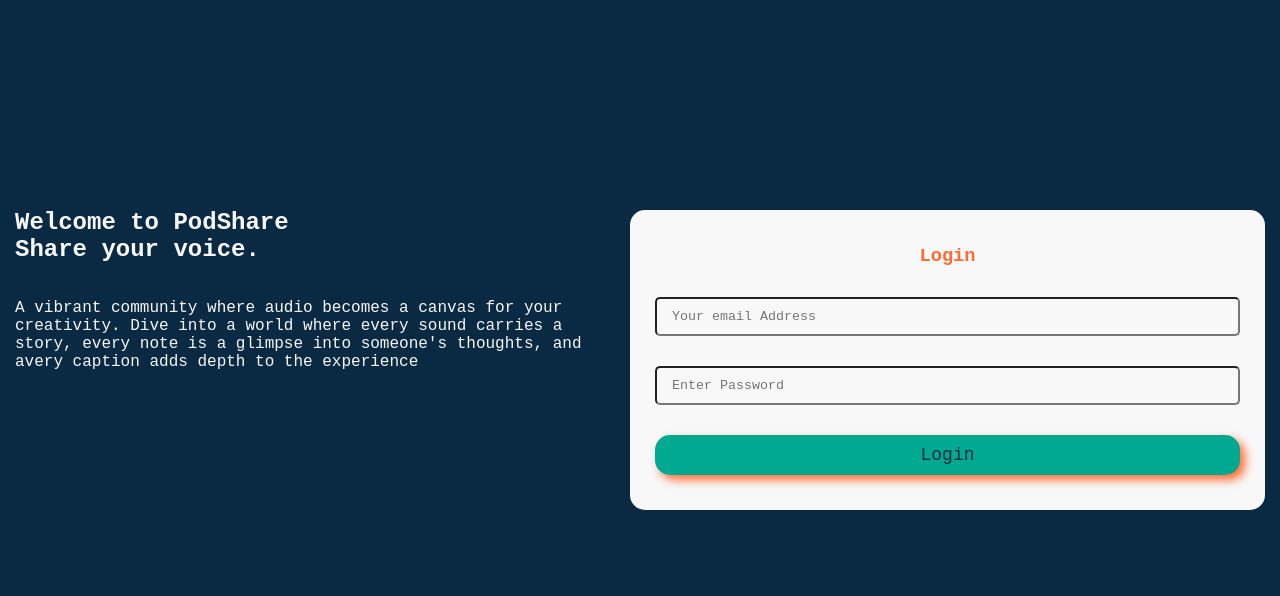
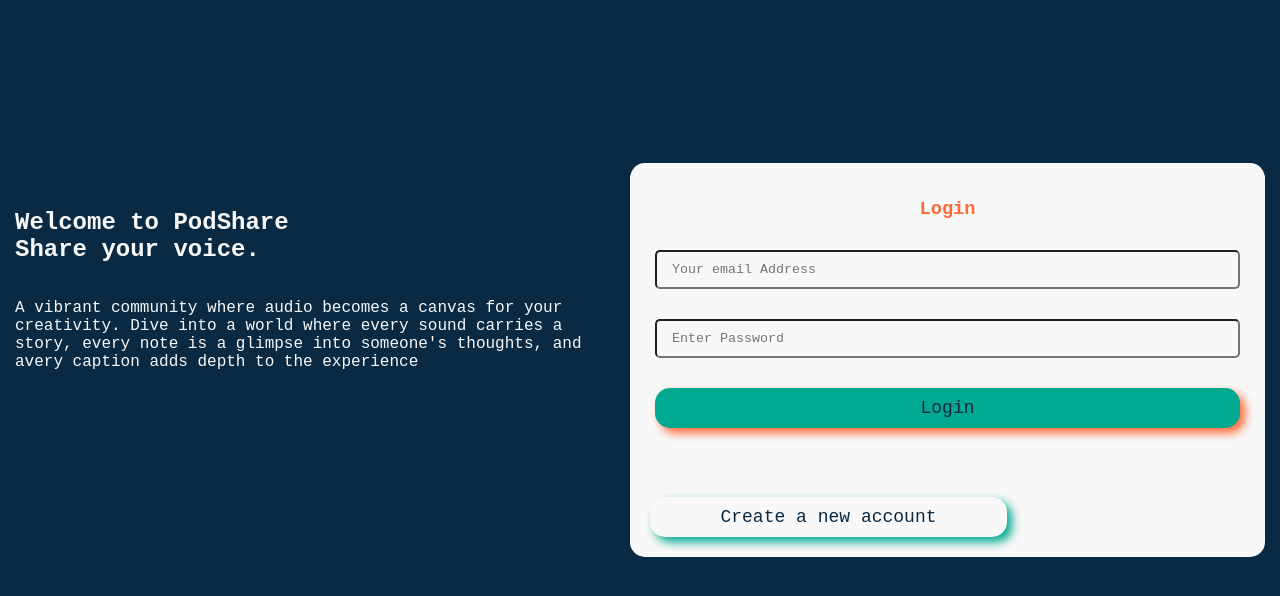
Before and after one commit to krain9421/Podshare_v1, a Flask app: page /login in a window 1280 px wide. Shown: the part 80-676 px from the top of the page. Run offline with Flask 3, Linux system fonts and the light colour scheme.

Commit message:
Added a button on the login page that redirects users to register/create an account

```diff
--- a/PodShare/app/static/styles/forms.css
+++ b/PodShare/app/static/styles/forms.css
@@ -38,7 +38,7 @@ form>* {
     color: var(--secondary)
 }
 
-form input, .submit-button {
+form input, .submit-button, .register-button {
     padding: 10px 15px;
     color: var(--primary);
     border-radius: 5px;
@@ -53,3 +53,13 @@ form input, .submit-button {
     border-radius: 15px;
     box-shadow: 5px 5px 10px  var(--secondary);
 }
+
+.register-button {
+    text-align: center;
+    font-size: large;
+    background-color: var(--neutral);
+    border: none;
+    border-radius: 15px;
+    box-shadow: 5px 5px 10px  var(--accent);
+    width: 60%;
+}
--- a/PodShare/app/templates/login.html
+++ b/PodShare/app/templates/login.html
@@ -11,4 +11,15 @@
 
     <input class="submit-button" type="submit" value="Login">
 </form>
+<br>
+<br>
+<br>
+<button id="registerButton" class="register-button">Create a new account</button>
+
+	<script>
+		document.getElementById("registerButton").addEventListener("click", function() {
+
+			window.location.href = "http://127.0.0.1:5000/register";
+			});
+	</script>
 {% endblock %}
--- /dev/null
+++ b/frontend/run.py
@@ -0,0 +1,6 @@
+from app import create_app
+
+if __name__ == '__main__':
+    app = create_app()
+
+    app.run(host='0.0.0.0', port=5000, debug=True)
```
